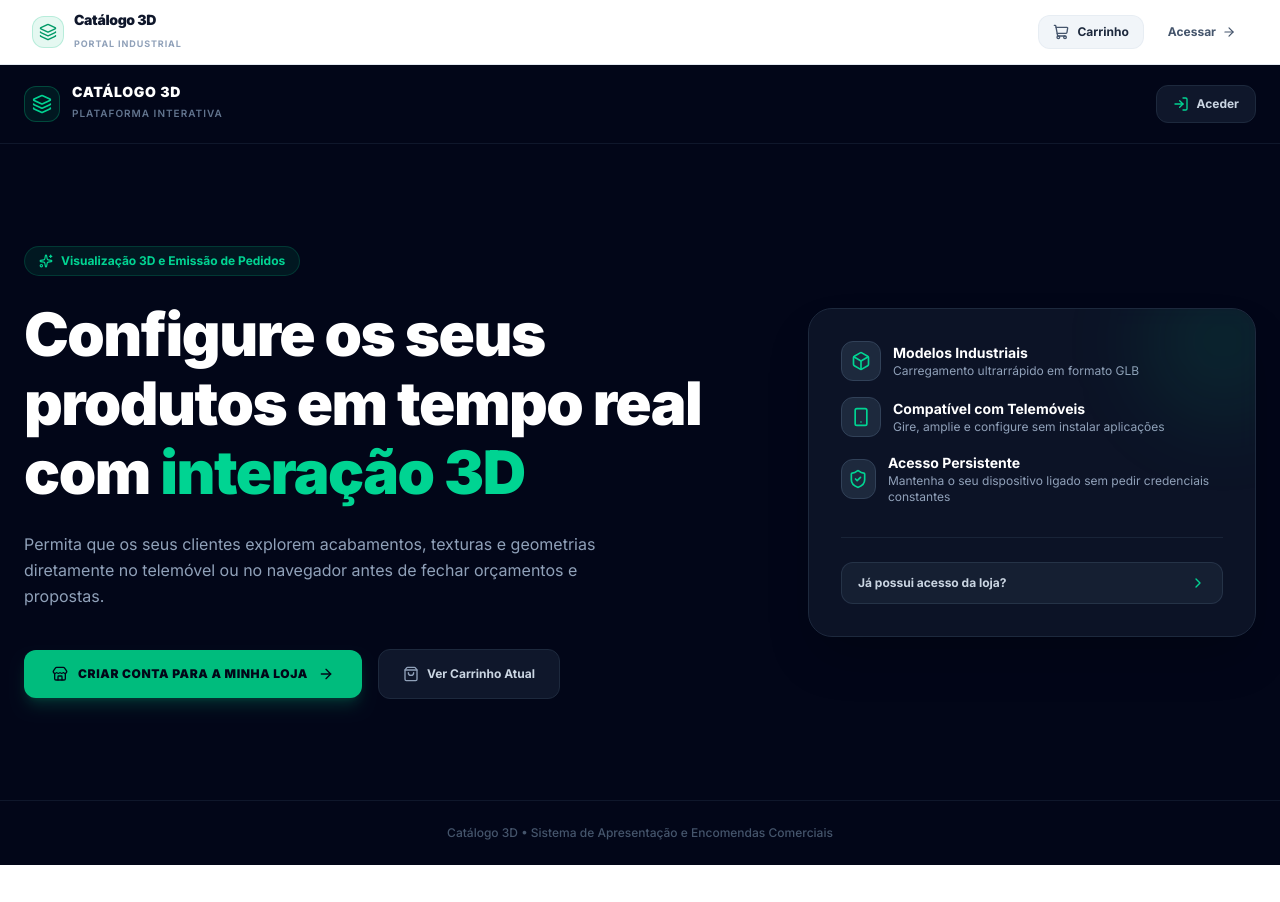
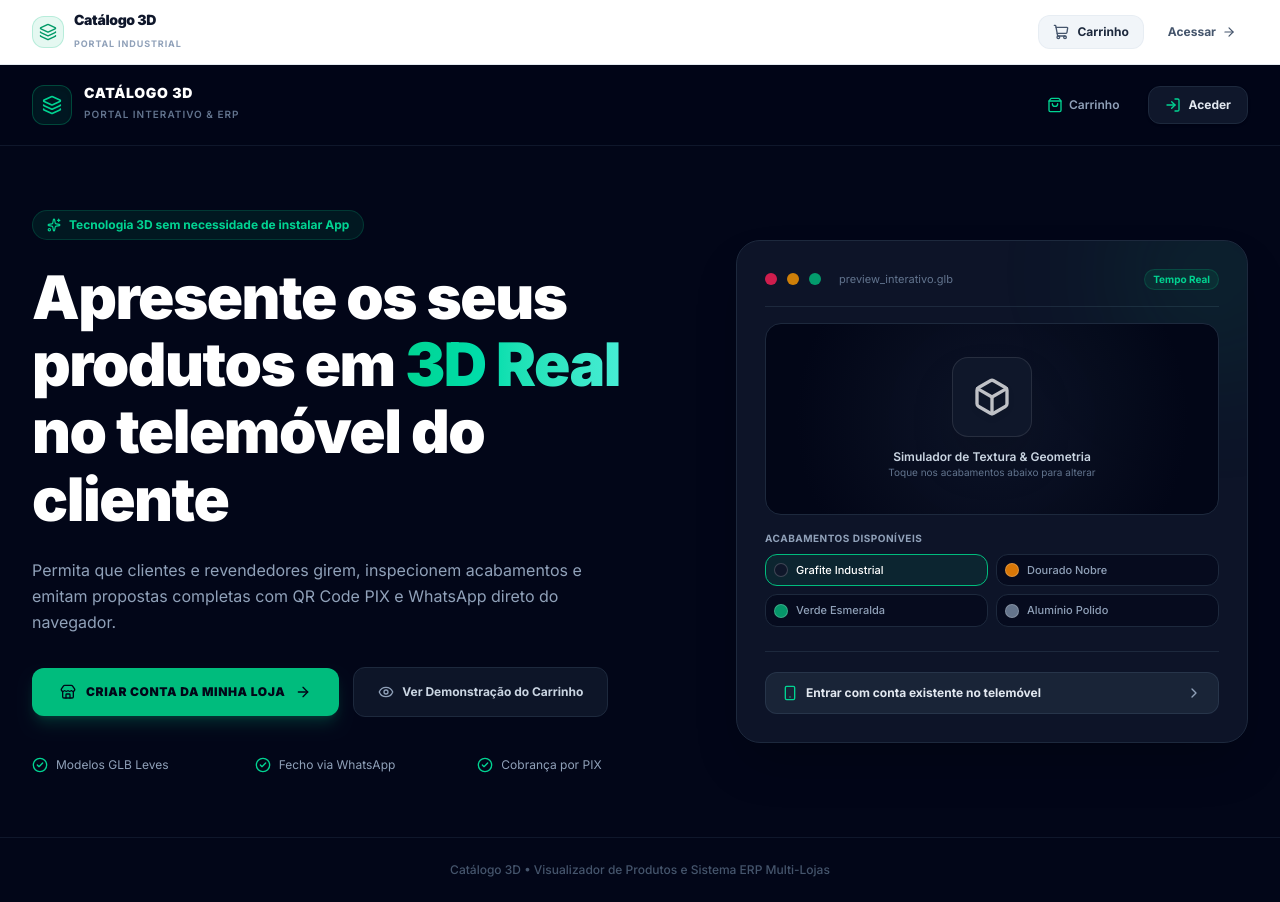
Before and after one commit to raphaelolimpio/Menu, a Next.js app in the folder frontend/: page / in a window 1280 px wide. Before the commit the page ends 865 px from the top, so only its background shows below. Built offline with nearby package versions, Linux system fonts and the light colour scheme.

Commit message:
feat: atualizando a tela de visualizacao para visitante

```diff
--- a/frontend/src/app/page.tsx
+++ b/frontend/src/app/page.tsx
@@ -13,7 +13,11 @@ import {
   ShoppingBag,
   Store,
   ChevronRight,
-  LogIn
+  LogIn,
+  QrCode,
+  MessageCircle,
+  Eye,
+  CheckCircle2
 } from "lucide-react";
 
 export default function HomePage() {
@@ -22,10 +26,18 @@ export default function HomePage() {
   const storeParam = searchParams.get("store");
 
   const [isLoadingSession, setIsLoadingSession] = useState(true);
-  const [hasDirectStore, setHasDirectStore] = useState(false);
+  const [activeFinish, setActiveFinish] = useState("#0f172a");
+
+  // Cores de teste interativo no preview
+  const demoFinishes = [
+    { label: "Grafite Industrial", color: "#0f172a" },
+    { label: "Dourado Nobre", color: "#d97706" },
+    { label: "Verde Esmeralda", color: "#059669" },
+    { label: "Alumínio Polido", color: "#64748b" },
+  ];
 
   useEffect(() => {
-    // 1. Verificação de sessão persistida no aparelho
+    // 1. Auto-login persistido no aparelho
     const storedUser = localStorage.getItem("user");
     const storedToken = localStorage.getItem("token");
 
@@ -41,9 +53,9 @@ export default function HomePage() {
       }
     }
 
-    // 2. Se houver parâmetro de loja direta no link
+    // 2. Se houver link direto da loja no URL (ex: ?store=xyz)
     if (storeParam) {
-      setHasDirectStore(true);
+      // Redireciona para o catálogo com filtro da loja se aplicável
     }
 
     setIsLoadingSession(false);
@@ -55,17 +67,17 @@ export default function HomePage() {
         <div className="w-12 h-12 rounded-2xl bg-emerald-500/20 border border-emerald-500/40 flex items-center justify-center text-emerald-400 animate-pulse mb-3">
           <Layers className="w-6 h-6 animate-spin" />
         </div>
-        <p className="text-xs font-mono text-slate-400">A carregar catálogo 3D...</p>
+        <p className="text-xs font-mono text-slate-400">A carregar plataforma 3D...</p>
       </div>
     );
   }
 
   return (
     <div className="min-h-screen bg-slate-950 text-slate-100 flex flex-col justify-between selection:bg-emerald-500 selection:text-white">
-      {/* CABEÇALHO */}
-      <header className="w-full max-w-7xl mx-auto px-6 py-5 flex items-center justify-between border-b border-slate-900">
+      {/* CABEÇALHO RESPONSIVO */}
+      <header className="w-full max-w-7xl mx-auto px-5 sm:px-8 py-5 flex items-center justify-between border-b border-slate-900 sticky top-0 bg-slate-950/80 backdrop-blur-md z-40">
         <div className="flex items-center gap-3">
-          <div className="w-9 h-9 rounded-xl bg-emerald-500/10 border border-emerald-500/30 flex items-center justify-center text-emerald-400">
+          <div className="w-10 h-10 rounded-xl bg-emerald-500/10 border border-emerald-500/30 flex items-center justify-center text-emerald-400 shadow-inner">
             <Layers className="w-5 h-5" />
           </div>
           <div>
@@ -73,15 +85,24 @@ export default function HomePage() {
               Catálogo 3D
             </span>
             <span className="text-[10px] text-slate-500 font-mono tracking-widest font-semibold uppercase">
-              Plataforma Interativa
+              Portal Interativo & ERP
             </span>
           </div>
         </div>
 
-        <div className="flex items-center gap-3">
+        <div className="flex items-center gap-2 sm:gap-4">
+          <Link
+            href="/cart"
+            className="p-2 sm:px-3 sm:py-2 rounded-xl text-slate-400 hover:text-white hover:bg-slate-900 transition flex items-center gap-1.5 text-xs font-semibold"
+            title="Ver Carrinho"
+          >
+            <ShoppingBag className="w-4 h-4 text-emerald-400" />
+            <span className="hidden sm:inline">Carrinho</span>
+          </Link>
+
           <Link
             href="/login"
-            className="flex items-center gap-2 text-xs font-bold text-slate-300 hover:text-white bg-slate-900 border border-slate-800 hover:border-slate-700 px-4 py-2.5 rounded-xl transition-all"
+            className="flex items-center gap-2 text-xs font-bold text-slate-200 hover:text-white bg-slate-900 border border-slate-800 hover:border-slate-700 px-4 py-2.5 rounded-xl transition-all shadow-sm"
           >
             <LogIn className="w-4 h-4 text-emerald-400" />
             <span>Aceder</span>
@@ -90,87 +111,136 @@ export default function HomePage() {
       </header>
 
       {/* ÁREA PRINCIPAL */}
-      <main className="flex-1 max-w-7xl mx-auto px-6 py-12 lg:py-20 flex flex-col lg:flex-row items-center justify-between gap-12">
-        {/* LADO ESQUERDO: Apresentação */}
+      <main className="flex-1 max-w-7xl mx-auto px-5 sm:px-8 py-10 lg:py-16 flex flex-col lg:flex-row items-center justify-between gap-12">
+        {/* LADO ESQUERDO: Apresentação & Ação Rápida */}
         <div className="flex-1 text-center lg:text-left space-y-6">
           <div className="inline-flex items-center gap-2 px-3.5 py-1.5 rounded-full bg-emerald-500/10 border border-emerald-500/20 text-emerald-400 text-xs font-bold">
             <Sparkles className="w-3.5 h-3.5" />
-            <span>Visualização 3D e Emissão de Pedidos</span>
+            <span>Tecnologia 3D sem necessidade de instalar App</span>
           </div>
 
-          <h1 className="text-3xl sm:text-5xl lg:text-6xl font-black text-white tracking-tight leading-[1.15]">
-            Configure os seus produtos em tempo real com <span className="text-emerald-400">interação 3D</span>
+          <h1 className="text-3xl sm:text-5xl lg:text-6xl font-black text-white tracking-tight leading-[1.12]">
+            Apresente os seus produtos em <span className="text-transparent bg-clip-text bg-gradient-to-r from-emerald-400 to-teal-300">3D Real</span> no telemóvel do cliente
           </h1>
 
           <p className="text-sm sm:text-base text-slate-400 max-w-xl mx-auto lg:mx-0 leading-relaxed">
-            Permita que os seus clientes explorem acabamentos, texturas e geometrias diretamente no telemóvel ou no navegador antes de fechar orçamentos e propostas.
+            Permita que clientes e revendedores girem, inspecionem acabamentos e emitam propostas completas com QR Code PIX e WhatsApp direto do navegador.
           </p>
 
-          {/* BOTÕES DE AÇÃO */}
-          <div className="flex flex-col sm:flex-row items-center justify-center lg:justify-start gap-4 pt-4">
+          {/* BOTÕES DE AÇÃO MOBILE-FIRST */}
+          <div className="flex flex-col sm:flex-row items-stretch sm:items-center justify-center lg:justify-start gap-3.5 pt-2">
             <Link
               href="/register"
-              className="w-full sm:w-auto flex items-center justify-center gap-2.5 bg-emerald-500 hover:bg-emerald-400 text-slate-950 font-black text-xs uppercase tracking-wider px-7 py-4 rounded-xl shadow-lg shadow-emerald-500/20 transition-all hover:scale-[1.02] active:scale-[0.98]"
+              className="flex items-center justify-center gap-2.5 bg-emerald-500 hover:bg-emerald-400 text-slate-950 font-black text-xs uppercase tracking-wider px-7 py-4 rounded-xl shadow-lg shadow-emerald-500/20 transition-all hover:scale-[1.02] active:scale-[0.98]"
             >
               <Store className="w-4 h-4" />
-              <span>Criar Conta para a Minha Loja</span>
+              <span>Criar Conta da Minha Loja</span>
               <ArrowRight className="w-4 h-4" />
             </Link>
 
             <Link
               href="/cart"
-              className="w-full sm:w-auto flex items-center justify-center gap-2 bg-slate-900 hover:bg-slate-800 text-slate-300 hover:text-white border border-slate-800 font-bold text-xs px-6 py-4 rounded-xl transition-all"
+              className="flex items-center justify-center gap-2 bg-slate-900/90 hover:bg-slate-800 text-slate-300 hover:text-white border border-slate-800 font-bold text-xs px-6 py-4 rounded-xl transition-all"
             >
-              <ShoppingBag className="w-4 h-4 text-slate-400" />
-              <span>Ver Carrinho Atual</span>
+              <Eye className="w-4 h-4 text-slate-400" />
+              <span>Ver Demonstração do Carrinho</span>
             </Link>
+          </div>
+
+          {/* MINI BADGES DE CONFIANÇA */}
+          <div className="pt-4 grid grid-cols-2 sm:grid-cols-3 gap-3 text-left">
+            <div className="flex items-center gap-2 text-xs text-slate-400">
+              <CheckCircle2 className="w-4 h-4 text-emerald-400 shrink-0" />
+              <span>Modelos GLB Leves</span>
+            </div>
+            <div className="flex items-center gap-2 text-xs text-slate-400">
+              <CheckCircle2 className="w-4 h-4 text-emerald-400 shrink-0" />
+              <span>Fecho via WhatsApp</span>
+            </div>
+            <div className="flex items-center gap-2 text-xs text-slate-400 col-span-2 sm:col-span-1">
+              <CheckCircle2 className="w-4 h-4 text-emerald-400 shrink-0" />
+              <span>Cobrança por PIX</span>
+            </div>
           </div>
         </div>
 
-        {/* LADO DIREITO: Cartão Visual Mobile & Desktop */}
-        <div className="w-full max-w-md lg:max-w-md flex flex-col gap-4">
-          <div className="bg-slate-900/80 border border-slate-800 rounded-3xl p-6 sm:p-8 backdrop-blur-md relative overflow-hidden shadow-2xl">
-            <div className="absolute -top-12 -right-12 w-40 h-40 bg-emerald-500/10 rounded-full blur-2xl pointer-events-none" />
+        {/* LADO DIREITO: Simulação Interativa (Desktop e Mobile) */}
+        <div className="w-full max-w-md lg:max-w-lg flex flex-col gap-4">
+          <div className="bg-slate-900/90 border border-slate-800 rounded-3xl p-6 sm:p-7 backdrop-blur-md relative overflow-hidden shadow-2xl">
+            <div className="absolute -top-16 -right-16 w-48 h-48 bg-emerald-500/10 rounded-full blur-3xl pointer-events-none" />
 
-            <div className="space-y-4">
-              <div className="flex items-center gap-3">
-                <div className="w-10 h-10 rounded-xl bg-slate-800 border border-slate-700 flex items-center justify-center text-emerald-400">
-                  <Box className="w-5 h-5" />
-                </div>
-                <div>
-                  <h3 className="text-sm font-bold text-white">Modelos Industriais</h3>
-                  <p className="text-xs text-slate-400">Carregamento ultrarrápido em formato GLB</p>
-                </div>
+            {/* Cabeçalho do Card Simulado */}
+            <div className="flex items-center justify-between border-b border-slate-800 pb-4 mb-4">
+              <div className="flex items-center gap-2.5">
+                <span className="w-3 h-3 rounded-full bg-rose-500/80 inline-block" />
+                <span className="w-3 h-3 rounded-full bg-amber-500/80 inline-block" />
+                <span className="w-3 h-3 rounded-full bg-emerald-500/80 inline-block" />
+                <span className="text-[11px] font-mono text-slate-500 ml-2">preview_interativo.glb</span>
               </div>
+              <span className="text-[10px] font-bold text-emerald-400 bg-emerald-500/10 px-2 py-0.5 rounded-full border border-emerald-500/20">
+                Tempo Real
+              </span>
+            </div>
 
-              <div className="flex items-center gap-3">
-                <div className="w-10 h-10 rounded-xl bg-slate-800 border border-slate-700 flex items-center justify-center text-emerald-400">
-                  <Smartphone className="w-5 h-5" />
-                </div>
-                <div>
-                  <h3 className="text-sm font-bold text-white">Compatível com Telemóveis</h3>
-                  <p className="text-xs text-slate-400">Gire, amplie e configure sem instalar aplicações</p>
-                </div>
+            {/* Caixa Visual de Interação */}
+            <div
+              className="w-full h-48 rounded-2xl border border-slate-800 flex flex-col items-center justify-center p-6 text-center transition-colors duration-500 relative overflow-hidden"
+              style={{
+                background: `radial-gradient(circle at center, ${activeFinish}33, #020617 80%)`
+              }}
+            >
+              <div
+                className="w-20 h-20 rounded-2xl flex items-center justify-center shadow-2xl transition-all duration-300 border border-white/10"
+                style={{ backgroundColor: activeFinish }}
+              >
+                <Box className="w-10 h-10 text-white drop-shadow-md animate-pulse" />
               </div>
+              <p className="text-xs font-semibold text-slate-300 mt-3">
+                Simulador de Textura & Geometria
+              </p>
+              <span className="text-[10px] text-slate-500 font-mono">
+                Toque nos acabamentos abaixo para alterar
+              </span>
+            </div>
 
-              <div className="flex items-center gap-3">
-                <div className="w-10 h-10 rounded-xl bg-slate-800 border border-slate-700 flex items-center justify-center text-emerald-400">
-                  <ShieldCheck className="w-5 h-5" />
-                </div>
-                <div>
-                  <h3 className="text-sm font-bold text-white">Acesso Persistente</h3>
-                  <p className="text-xs text-slate-400">Mantenha o seu dispositivo ligado sem pedir credenciais constantes</p>
-                </div>
+            {/* Seletores Interativos de Cor */}
+            <div className="mt-4 space-y-2">
+              <span className="text-[10px] font-bold uppercase tracking-wider text-slate-400 block">
+                Acabamentos Disponíveis
+              </span>
+              <div className="grid grid-cols-2 gap-2">
+                {demoFinishes.map((item) => (
+                  <button
+                    key={item.color}
+                    type="button"
+                    onClick={() => setActiveFinish(item.color)}
+                    className={`flex items-center gap-2 p-2 rounded-xl text-left border text-xs font-medium transition-all ${
+                      activeFinish === item.color
+                        ? "border-emerald-500 bg-emerald-500/10 text-white"
+                        : "border-slate-800 bg-slate-950/60 text-slate-400 hover:border-slate-700"
+                    }`}
+                  >
+                    <span
+                      className="w-3.5 h-3.5 rounded-full shrink-0 border border-white/20"
+                      style={{ backgroundColor: item.color }}
+                    />
+                    <span className="truncate text-[11px]">{item.label}</span>
+                  </button>
+                ))}
               </div>
             </div>
 
-            <div className="mt-8 pt-6 border-t border-slate-800/80">
+            {/* Link Direto para Login da Loja */}
+            <div className="mt-6 pt-5 border-t border-slate-800">
               <Link
                 href="/login"
-                className="w-full flex items-center justify-between px-4 py-3 bg-slate-800/60 hover:bg-slate-800 border border-slate-700/60 rounded-xl text-xs font-bold text-slate-300 hover:text-white transition-colors"
+                className="w-full flex items-center justify-between px-4 py-3 bg-slate-800/80 hover:bg-slate-800 border border-slate-700/60 rounded-xl text-xs font-bold text-slate-200 hover:text-white transition-colors"
               >
-                <span>Já possui acesso da loja?</span>
-                <ChevronRight className="w-4 h-4 text-emerald-400" />
+                <div className="flex items-center gap-2">
+                  <Smartphone className="w-4 h-4 text-emerald-400" />
+                  <span>Entrar com conta existente no telemóvel</span>
+                </div>
+                <ChevronRight className="w-4 h-4 text-slate-400" />
               </Link>
             </div>
           </div>
@@ -179,7 +249,7 @@ export default function HomePage() {
 
       {/* RODAPÉ */}
       <footer className="w-full border-t border-slate-900 py-6 text-center text-xs text-slate-600 font-medium">
-        Catálogo 3D &bull; Sistema de Apresentação e Encomendas Comerciais
+        Catálogo 3D &bull; Visualizador de Produtos e Sistema ERP Multi-Lojas
       </footer>
     </div>
   );
```
